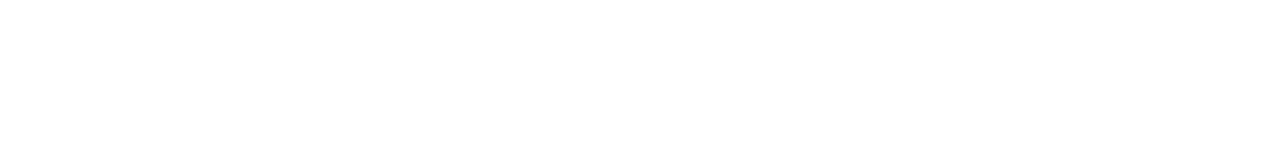
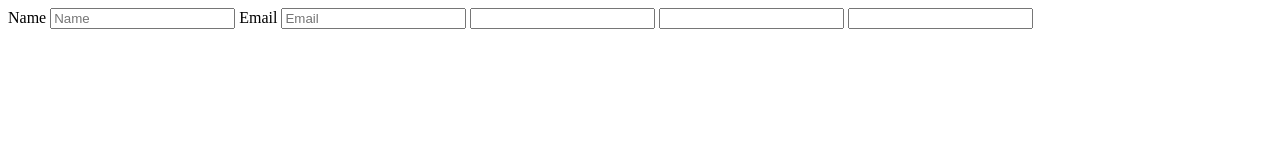
Before and after one commit to acciojob/signup-form-car-Kumar9525, a website: page main.html in a window 1280 px wide. Drawn offline with Linux system fonts and the light colour scheme.

Commit message:
created a submission

```diff
--- a/main.html
+++ b/main.html
@@ -7,6 +7,19 @@
 </head>
 
 <body>
+	<form method="post">
+		<label for="name">Name</label>
+		<input id="name" type="text" placeholder="Name" required>
+		<label for="email">Email</label>
+		<input id="email" type="email" placeholder="Email" required>
+		<label for=""></label>
+		<input id="" type="" placeholder="" required>
+		<label for=""></label>
+		<input id="" type="" placeholder="" required>
+		<label for=""></label>
+		<input id="" type="" placeholder="" required>
+
+	</form>
 	<!-- the entire body must be written by student -->
     <script type="text/javascript" src="./script.js">
 </script>
```
